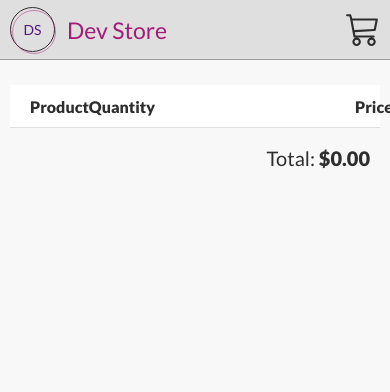
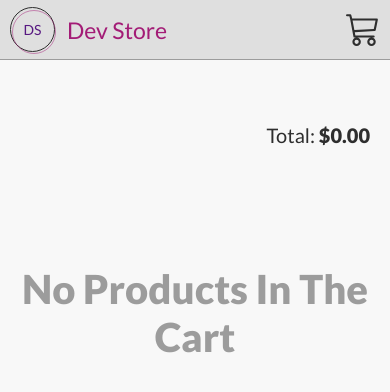
Before and after one commit to Lucariozin/Dev-Store, a Next.js app: page /cart in a window 390 px wide. Shown: the top 392 px of the page. Built offline with nearby package versions, Linux system fonts and the light colour scheme.

Commit message:
Layout responsive finished

```diff
--- a/package.json
+++ b/package.json
@@ -14,6 +14,7 @@
     "react": "17.0.2",
     "react-dom": "17.0.2",
     "react-icons": "^4.3.1",
+    "react-toastify": "^8.1.0",
     "styled-components": "^5.3.3"
   },
   "devDependencies": {
--- a/src/components/CartItem/index.tsx
+++ b/src/components/CartItem/index.tsx
@@ -1,5 +1,7 @@
+import * as Styles from './styles';
+
 import { useCart } from '../../hooks/useCart';
-import * as Styles from './styles';
+import { toastSuccessMessage } from '../../utils/toastSuccessMessage';
 
 interface CartItemProps {
   id: number;
@@ -12,18 +14,32 @@ interface CartItemProps {
 export function CartItem({ id, productImg, title, quantity, price }: CartItemProps) {
   const { removeProductInCart } = useCart();
 
+  function handleRemoveProductInCart() {
+    removeProductInCart(id);
+
+    toastSuccessMessage('Product has been removed');
+  }
+
   return (
     <Styles.Container>
+      <Styles.ProductContainer>
         <Styles.ProductImg src={productImg} alt="Product's Image" />
         <Styles.Title>{title}</Styles.Title>
+      </Styles.ProductContainer>
+
       <Styles.Quantity>{quantity}</Styles.Quantity>
+
+      <Styles.PriceContainer>
         <Styles.Price>${price.toFixed(2)}</Styles.Price>
+
         <Styles.RemoveProductButton
           type="button"
-        onClick={() => removeProductInCart(id)}
+          onClick={handleRemoveProductInCart}
         >
           X
         </Styles.RemoveProductButton>
+      </Styles.PriceContainer>
+
     </Styles.Container>
   );
 }
--- a/src/components/CartItem/styles.ts
+++ b/src/components/CartItem/styles.ts
@@ -4,7 +4,7 @@ export const Container = styled.div`
   display: flex;
   align-items: center;
   width: 100%;
-  height: 7rem;
+  min-height: 7rem;
   padding: 0 1rem 0 1rem;
   background-color: white;
   border-bottom: 0.1rem solid var(--gray-300);
@@ -18,6 +18,16 @@ export const Container = styled.div`
   &:hover {
     background-color: var(--gray-50);
   }
+
+  @media (max-width: 500px) {
+    flex-direction: column;
+    padding: 2rem 1rem;
+  }
+`;
+
+export const ProductContainer = styled.div`
+  display: flex;
+  align-items: center;
 `;
 
 export const ProductImg = styled.img`
@@ -26,14 +36,48 @@ export const ProductImg = styled.img`
 
 export const Title = styled.span`
   margin-left: 1rem;
+  white-space: nowrap;
 `;
 
 export const Quantity = styled.span`
   margin-left: auto;
+
+  @media (max-width: 500px) {
+    margin-left: 0;
+    margin-top: 2rem;
+
+    &::before {
+      content: "Quantity: ";
+      font-size: 1.6rem;
+      font-weight: 800;
+      color: var(--gray-800);
+    }
+  }
+`;
+
+export const PriceContainer = styled.div`
+  @media (max-width: 500px) {
+    &::before {
+      content: "Price: ";
+      font-size: 1.6rem;
+      font-weight: 800;
+      color: var(--gray-800);
+    }
+
+    margin-top: 2rem;
+  }
 `;
 
 export const Price = styled.span`
   margin-left: 20rem;
+
+  @media (max-width: 600px) {
+    margin-left: 10rem;
+  }
+
+  @media (max-width: 500px) {
+    margin-left: 0;
+  }
 `;
 
 export const RemoveProductButton = styled.button`
--- a/src/components/ProductItem/index.tsx
+++ b/src/components/ProductItem/index.tsx
@@ -1,5 +1,6 @@
 import * as Styles from './styles';
 
+import { toastSuccessMessage } from '../../utils/toastSuccessMessage';
 import { useCart } from '../../hooks/useCart';
 import Router from 'next/router';
 
@@ -31,6 +32,8 @@ export function ProductItem({
       priceDiscount,
       title,
     });
+
+    toastSuccessMessage('Product has been added');
   }
 
   return (
--- a/src/hooks/useCart.tsx
+++ b/src/hooks/useCart.tsx
@@ -1,4 +1,4 @@
-import { createContext, ReactNode, useContext, useState } from 'react';
+import { createContext, ReactNode, useCallback, useContext, useState } from 'react';
 import { Product } from '../@types/product';
 
 interface CartContextData {
@@ -25,20 +25,20 @@ export function CartProvider({ children }: { children: ReactNode }) {
     return ac += product.price;
   }, 0);
 
-  function addProductInCart(product: Product) {
+  const addProductInCart = useCallback((product: Product) => {
     setProductsInCart((oldState) => [ ...oldState, product ]);
-  }
+  }, []);
 
-  function removeProductInCart(productId: number) {
+  const removeProductInCart = useCallback((productId: number) => {
     const newProductsInCart = productsInCart.filter((product) => {
       if (product.id !== productId) return product;
       return;
     });
 
     setProductsInCart(newProductsInCart);
-  }
+  }, [productsInCart]);
 
-  function productIsAlreadyInTheCart(productId: number): boolean {
+  const productIsAlreadyInTheCart = useCallback((productId: number): boolean => {
     let productIsInTheCart = false;
 
     productsInCart.forEach((product) => {
@@ -46,7 +46,7 @@ export function CartProvider({ children }: { children: ReactNode }) {
     });
 
     return productIsInTheCart;
-  }
+  }, [productsInCart]);
 
   return (
     <CartContext.Provider value={{
--- a/src/pages/_app.tsx
+++ b/src/pages/_app.tsx
@@ -5,10 +5,15 @@ import { AppProps } from 'next/app';
 import { Header } from '../components/Header';
 import { CartProvider } from '../hooks/useCart';
 
+import { ToastContainer } from 'react-toastify';
+import 'react-toastify/dist/ReactToastify.css';
+
 export default function MyApp({ Component, pageProps }: AppProps) {
   return (
     <CartProvider>
+      <ToastContainer />
       <GlobalStyles />
+
       <Header />
       <Component {...pageProps} />
     </CartProvider>
--- a/src/pages/cart.tsx
+++ b/src/pages/cart.tsx
@@ -4,7 +4,7 @@ import { CartItem } from '../components/CartItem';
 import { useCart } from '../hooks/useCart';
 
 export default function Cart() {
-  const { productsInCart, totalPrice } = useCart();
+  const { productsInCart, totalPrice, numberOfProducts } = useCart();
 
   return (
     <Styles.Container>
@@ -27,6 +27,8 @@ export default function Cart() {
           />
         ))}
 
+      </Styles.ProductsInCartContainer>
+
       <Styles.TotalContainer>
         <Styles.Total>
           Total:
@@ -34,7 +36,9 @@ export default function Cart() {
         </Styles.Total>
       </Styles.TotalContainer>
 
-      </Styles.ProductsInCartContainer>
+      {numberOfProducts === 0 && (
+        <Styles.NoProductsInTheCart>No Products In The Cart</Styles.NoProductsInTheCart>
+      )}
     </Styles.Container>
   );
 }
--- a/src/styles/CartStyles.ts
+++ b/src/styles/CartStyles.ts
@@ -27,6 +27,10 @@ export const Head = styled.header`
     font-weight: 800;
     color: var(--gray-800);
   }
+
+  @media (max-width: 500px) {
+    display: none;
+  }
 `;
 
 export const Product = styled.span``;
@@ -38,6 +42,10 @@ export const Quantity = styled.span`
 export const Price = styled.span`
   margin-left: 20rem;
   margin-right: 2rem;
+
+  @media (max-width: 600px) {
+    margin-left: 10rem;
+  }
 `;
 
 export const TotalContainer = styled.div`
@@ -57,3 +65,11 @@ export const Total = styled.div`
 export const TotalPrice = styled.span`
   font-weight: 800;
 `;
+
+export const NoProductsInTheCart = styled.h2`
+  font-size: 4rem;
+  font-weight: 800;
+  color: var(--gray-500);
+  margin-top: 10rem;
+  text-align: center;
+`;
--- /dev/null
+++ b/src/utils/toastSuccessMessage.ts
@@ -0,0 +1,18 @@
+import { toast } from "react-toastify";
+
+export function toastSuccessMessage(message: string) {
+  toast.success(message, {
+    position: "bottom-right",
+    autoClose: 2000,
+    hideProgressBar: true,
+    closeOnClick: false,
+    pauseOnHover: false,
+    style: {
+      textAlign: 'center',
+      fontSize: '1.6rem',
+      fontWeight: 600,
+      color: '#2e2e2e',
+      backgroundColor: '#F7FAFC',
+    },
+  });
+}
```
Also changed, not shown: src/components/ProductItem/styles.ts (+17 -1 lines), src/styles/HomeStyles.ts (+8 -3 lines), 1 other file (tests, documents, lock files or other folders). Lines whose indentation alone changed are shown as unchanged.
